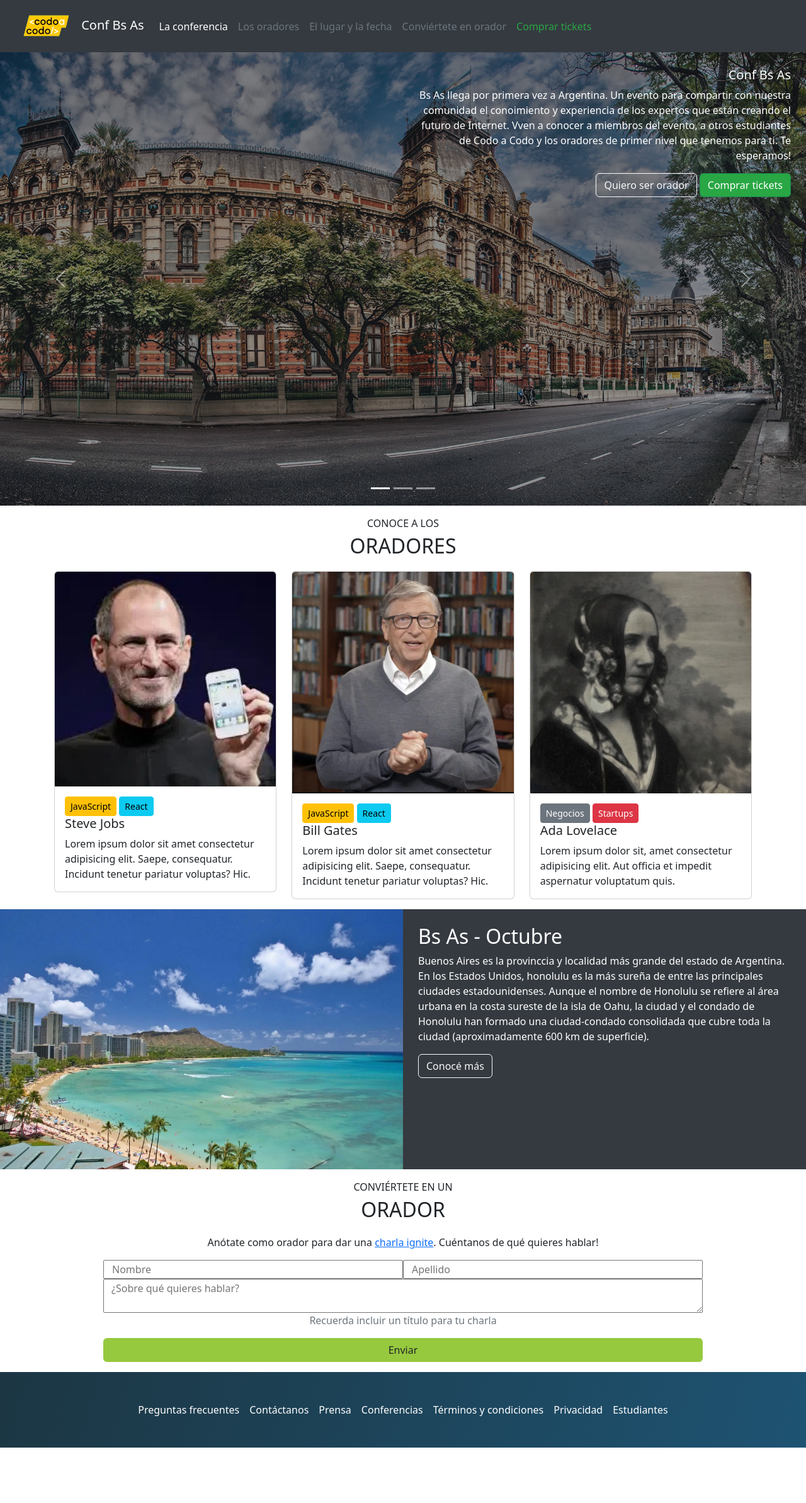
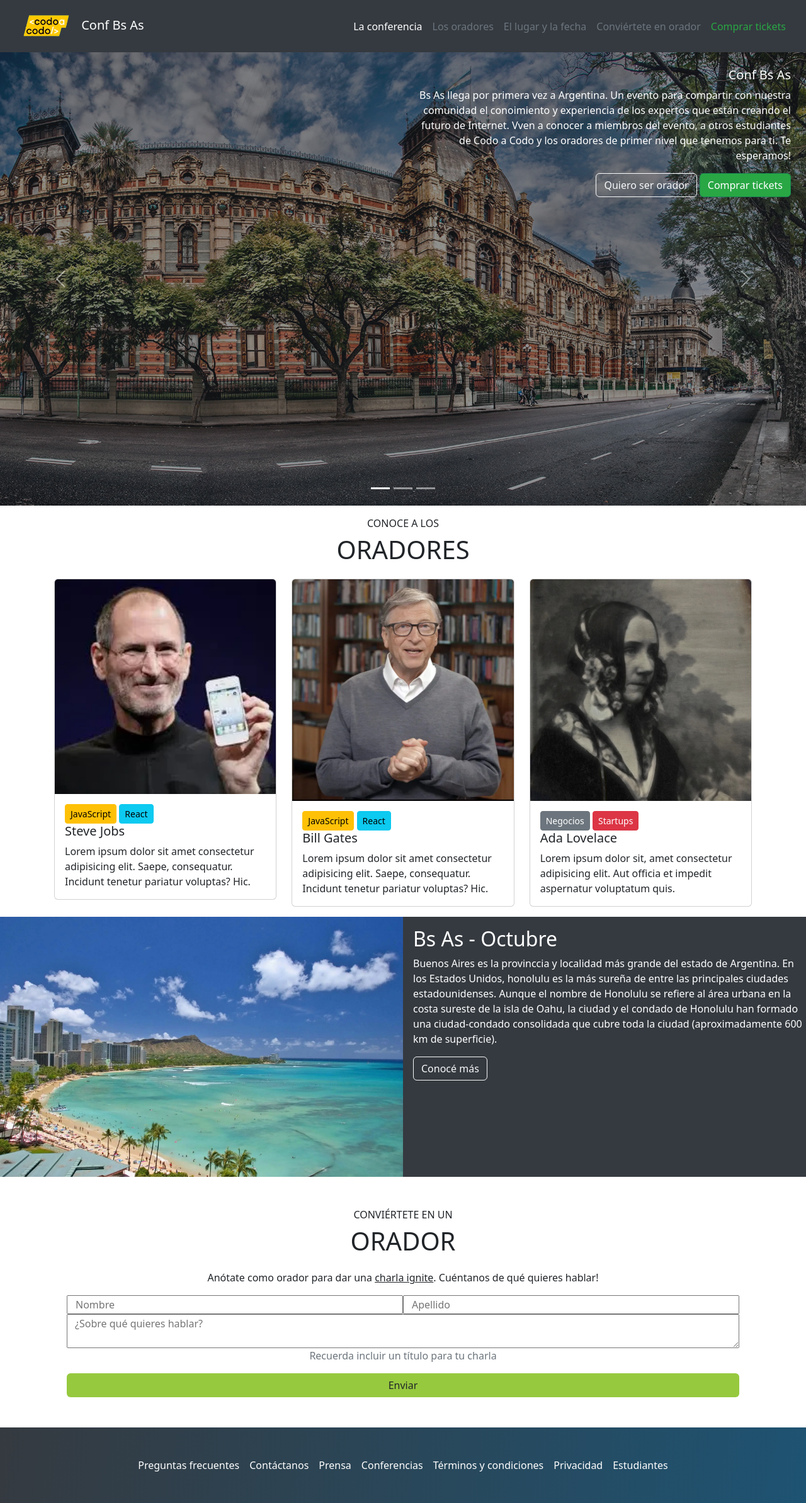
Before and after one commit to Lautarof25/integradorcac, a plain HTML site: page index.html in a window 1280 px wide. Shown: the whole page at 63% size. Before the commit the page ends 2299 px from the top, so only its background shows below. Drawn offline with nearby package versions, Linux system fonts and the light colour scheme.

Commit message:
Arreglos generales

```diff
--- a/css/style.css
+++ b/css/style.css
@@ -1,27 +1,23 @@
 :root {
     --green: #29a744;
     --darkBlue: #353a40;
+    --lightBlue: #1e5372;
     --formButton: #96c93e;
 }
-
 ::-webkit-scrollbar {
     display: none;  /* Safari and Chrome */
 }
+html {    scroll-padding: 70px 0 0 0;}
 /* Colores modificados */
-.darkBlue {    background-color: var(--darkBlue);}
+.bg-primary {    background-color: var(--darkBlue)!important;}
 .text-success{    color:var(--green)!important;}
 .btn-success{    background-color: var(--green);}
 .btn-green{    background-color: var(--formButton);}
 .btn-green:hover{    background-color: var(--green);}
 /* Generales */
-.uppercase {    text-transform: uppercase;}
-span {    font-size: 2rem;}
 footer {
     background: rgb(28, 54, 67);
-    background: linear-gradient(107deg, rgba(28, 54, 67, 1) 0%, rgba(30, 83, 114, 1) 100%);
+    background: linear-gradient(100deg, var(--darkBlue) 0%, var(--lightBlue) 100%);
     height: fit-content;
 }
 .navbar__img {    width: 100px;}
-.justify-text-right {
-    text-align: right;
-}
--- a/index.html
+++ b/index.html
@@ -12,8 +12,9 @@
 </head>
 
 <body>
-    <header class="darkBlue sticky-top d-flex container-fluid">
-        <nav class=" d-flex navbar navbar-expand-lg">
+
+    <header class="bg-primary sticky-top container-fluid">
+        <nav class=" navbar navbar-expand-lg w-100">
             <div class="container-fluid">
                 <a class="navbar-brand text-white" href="#">
                     <img class="navbar__img" src="./img/codoacodo.webp" alt="logo_codo_a_codo">
@@ -22,19 +23,19 @@
                     aria-controls="navbarNav" aria-expanded="false" aria-label="Toggle navigation">
                     <span class="navbar-toggler-icon"></span>
                 </button>
-                <div class="collapse navbar-collapse" id="navbarNav">
-                    <ul class="navbar-nav">
+                <div class="collapse navbar-collapse justify-content-end text-center" id="navbarNav">
+                    <ul class="navbar-nav d-flex">
                         <li class="nav-item">
-                            <a class="nav-link text-white" aria-current="page" href="#">La conferencia</a>
+                            <a class="nav-link text-white active" aria-current="page" href="#">La conferencia</a>
                         </li>
                         <li class="nav-item">
-                            <a class="nav-link text-muted" href="#">Los oradores</a>
+                            <a class="nav-link text-muted" href="#oradores">Los oradores</a>
                         </li>
                         <li class="nav-item">
-                            <a class="nav-link text-muted" href="#">El lugar y la fecha</a>
+                            <a class="nav-link text-muted" href="#lugar">El lugar y la fecha</a>
                         </li>
                         <li class="nav-item">
-                            <a class="nav-link text-muted" href="#">Conviértete en orador</a>
+                            <a class="nav-link text-muted" href="#conviertete">Conviértete en orador</a>
                         </li>
                         <li class="nav-item">
                             <a class="nav-link text-success" href="#">Comprar tickets</a>
@@ -75,9 +76,10 @@
             <span class="carousel-control-next-icon" aria-hidden="true"></span>
             <span class="visually-hidden">Next</span>
         </button>
-        <div class="position-absolute top-0 start-50 justify-text-right p-4 w-50 carousel-caption d-md-block ">
+        <div class="position-absolute top-0 start-50 text-end p-4 w-50 carousel-caption d-md-block ">
             <h5 class="d-none d-md-block">Conf Bs As</h5>
-            <p class="d-none d-md-block">Bs As llega por primera vez a Argentina. Un evento para compartir con nuestra
+            <p class="d-none d-md-block text-right">Bs As llega por primera vez a Argentina. Un evento para compartir
+                con nuestra
                 comunidad el conoimiento y experiencia de los expertos que están creando el futuro de Internet. Vven a
                 conocer a miembros del evento, a otros estudiantes de Codo a Codo y los oradores de primer nivel que
                 tenemos para ti. Te esperamos!</p>
@@ -85,8 +87,8 @@
             <button type="button" class="btn btn-success">Comprar tickets</button>
         </div>
     </div>
-    <main class="container p-3">
-        <p class="text-center uppercase">Conoce a los <br><span>oradores</span></p>
+    <main id="oradores" class="container p-3">
+        <p class="text-center text-uppercase">Conoce a los <br><span class="fs-1">oradores</span></p>
         <div class="row row-cols-1 row-cols-md-3 g-4">
             <div class="col">
                 <div class="card">
@@ -126,10 +128,11 @@
             </div>
         </div>
     </main>
-    <div class="w-100">
+
+    <div id="lugar" class="w-100">
         <div class="row row-cols-sm-2">
             <img class="p-0" src="./img/honolulu.webp" alt="honolulu">
-            <div class="darkBlue text-white p-4">
+            <div class="bg-primary text-white p-3">
                 <h2>Bs As - Octubre</h2>
                 <p>Buenos Aires es la provinccia y localidad más grande del estado de Argentina. En los Estados Unidos,
                     honolulu es la más sureña de entre las principales ciudades estadounidenses. Aunque el nombre de
@@ -140,13 +143,16 @@
             </div>
         </div>
     </div>
-    <div class="container w-75 formulario_div p-3">
-        <p class="text-center uppercase">Conviértete en un <br><span>orador</span></p>
-        <p class="text-center">Anótate como orador para dar una <a href="#"> charla ignite</a></a>. Cuéntanos de qué
+
+    <div id="conviertete" class="container w-sm-50 p-5">
+        <p class="text-center text-uppercase">Conviértete en un <br><span class="fs-1">orador</span></p>
+        <p class="text-center">Anótate como orador para dar una <a
+                href="https://www.yoscoaching.com/blog/que-es-la-presentacion-ignite-y-como-se-hace-guia-de-5-pasos-para-crear-la-tuya/"
+                target="_blank" class="text-dark"> charla ignite</a></a>. Cuéntanos de qué
             quieres hablar!</p>
         <form action="" class="row">
-            <input type="text" placeholder="Nombre" class="col-6">
-            <input type="text" placeholder="Apellido" class="col-6">
+            <input type="text" placeholder="Nombre" class="col-sm-6">
+            <input type="text" placeholder="Apellido" class="col-sm-6">
             <textarea name="" id="" class="col-12" placeholder="¿Sobre qué quieres hablar?"></textarea>
             <p class="col-12 text-center text-muted">Recuerda incluir un título para tu charla</p>
             <button class="btn btn-green col-12" type="button">Enviar</button>
@@ -168,6 +174,7 @@
     <script src="https://cdn.jsdelivr.net/npm/bootstrap@5.2.3/dist/js/bootstrap.bundle.min.js"
         integrity="sha384-kenU1KFdBIe4zVF0s0G1M5b4hcpxyD9F7jL+jjXkk+Q2h455rYXK/7HAuoJl+0I4"
         crossorigin="anonymous"></script>
+
 </body>
 
 </html>
```
